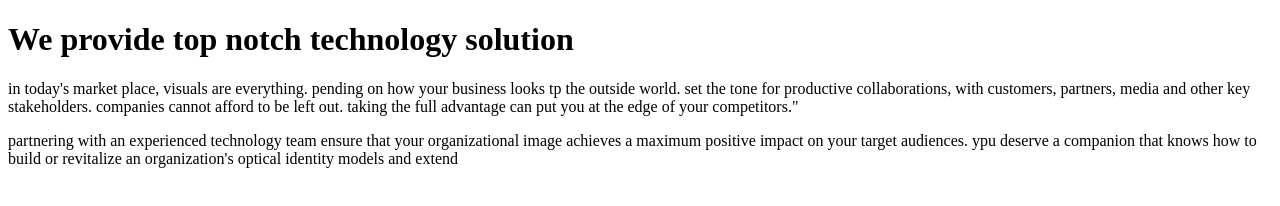
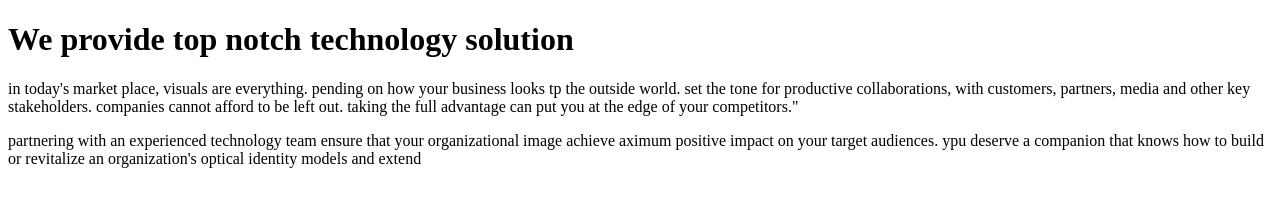
Before and after one commit to Gbaragb1/td-html-basics, a plain HTML site: page index.html in a window 1280 px wide. Drawn offline with Linux system fonts and the light colour scheme.

Commit message:
first commit

```diff
--- a/index.html
+++ b/index.html
@@ -17,7 +17,7 @@
     taking the full advantage can put you at the edge of your competitors."
 </p>
 <p>partnering with an experienced technology team ensure that
-    your organizational image achieves a maximum positive
+    your organizational image achieve aximum positive
     impact on your target audiences.
     ypu deserve a companion that knows how to build or revitalize
     an organization's optical identity models and extend
```
